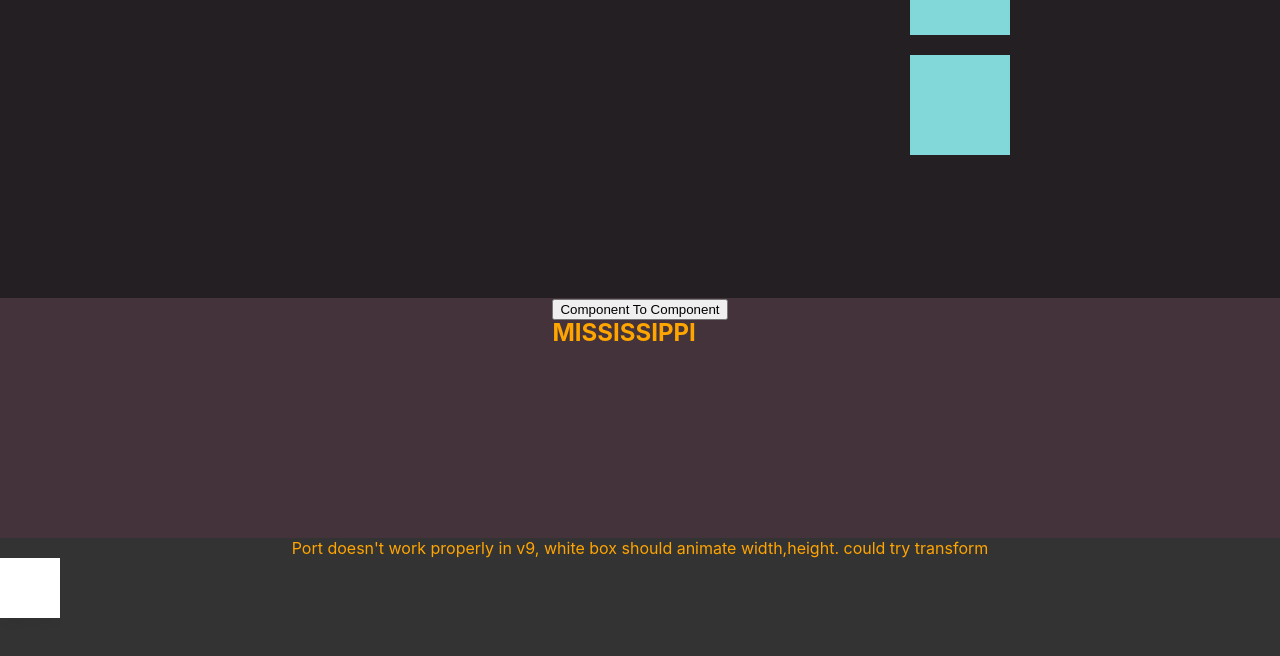
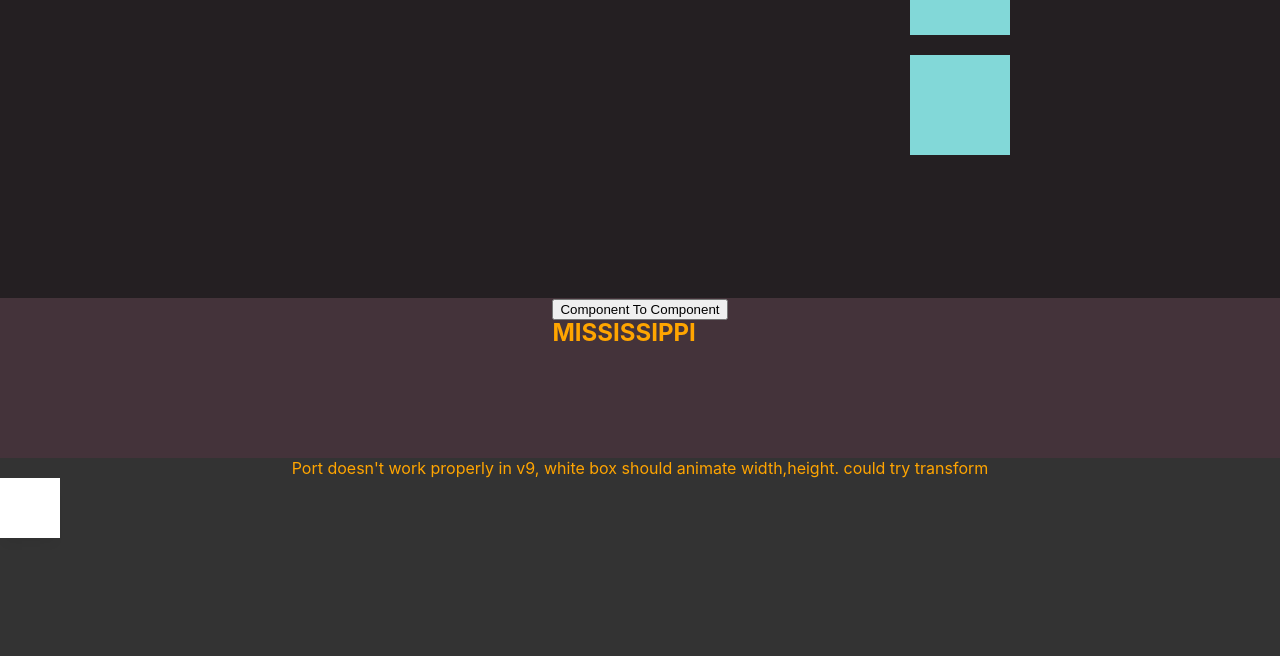
Before and after one commit to CloudBop/svg-filter-animations-react-spring, a React (Create React App) app: page / in a window 1280 px wide. Shown: the part 1420-2076 px from the top of the page. Built offline with nearby package versions, Linux system fonts and the light colour scheme.

Commit message:
renamed trail example

```diff
--- a/src/App.js
+++ b/src/App.js
@@ -4,7 +4,7 @@ import { Water } from './Components/Modules/';
 import FogEffect from './Components/Modules/FogEffect/FogEffect';
 import { DrawerWrapper } from './Components/UserInterface';
 import Boxes_Fade_UseSprings from './Components/Boxes_Fade_UseSprings'
-import Trail from './Components/Trail'
+import Boxes_Animate_UseTrail from './Components/Boxes_Animate_UseTrail'
 import TransitionBetweenComponents from './Components/TransitionComponent2Component'
 import ChainBoxes from './Components/ChainBoxes'
 
@@ -52,21 +52,21 @@ function App() {
           className="example-container-50"
         >
           <span>Trailing boxes</span>
-          <Trail />
+          <Boxes_Animate_UseTrail />
         </div>
       </div>
 
       <div
         style={{
           width: '100vw',
-          height: '30vh',
-          backgroundColor: '#44333a'
+          height: '20vh',
+          backgroundColor: '#44333a',
+          display: "flex",
+          justifyContent: "center"
+
         }}
       >
-        <div style={{ display: "flex", justifyContent: "center" }}>
-          <TransitionBetweenComponents />
-        </div>
-
+        <TransitionBetweenComponents />
       </div>
 
       <div
```
Also changed, not shown: src/Components/Boxes_Animate_UseTrail.js (renamed from src/Components/Trail.js).
